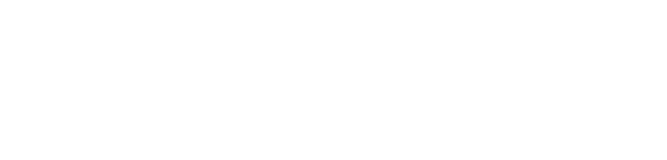
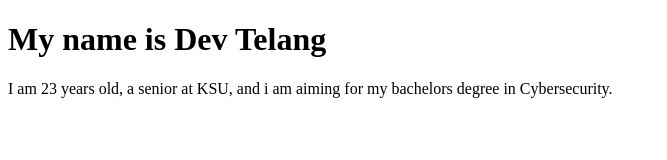
Before and after one commit to Devtel0912/devtel0912.github.io, a plain HTML site: page index.html in a window 1280 px wide. Shown: the whole page, without its empty margins (0-667 px from the left). Drawn offline with Linux system fonts and the light colour scheme.

Commit message:
h1 and paragraph

```diff
--- a/index.html
+++ b/index.html
@@ -3,9 +3,11 @@
 <head>
     <meta charset="UTF-8">
     <meta name="viewport" content="width=device-width, initial-scale=1.0">
-    <title>My Name is Dev Telang</title>
+    <title>My Website</title>
 </head>
 <body>
+    <h1>My name is Dev Telang</h1>
+    <p>I am 23 years old, a senior at KSU, and i am aiming for my bachelors degree in Cybersecurity.</p>
 
 </body>
 </html>
```
